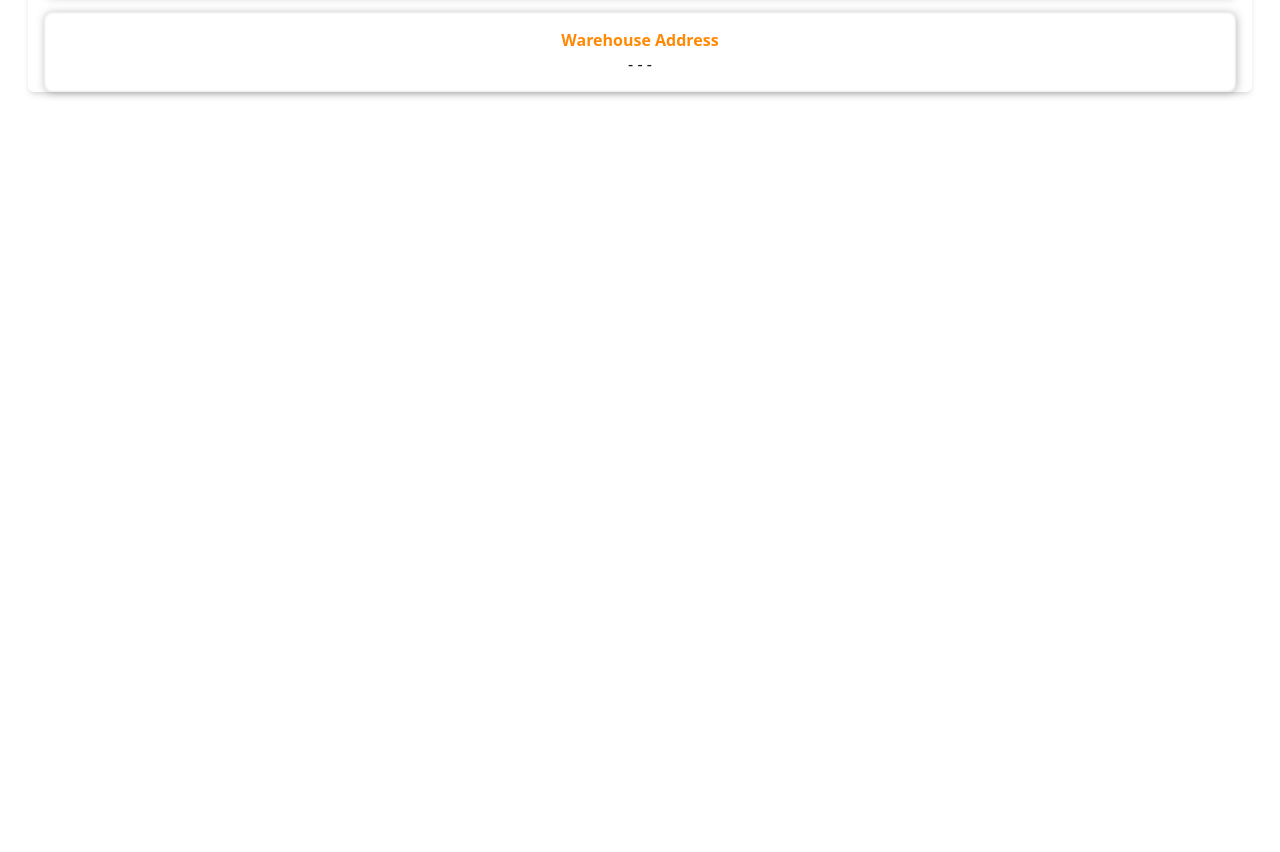
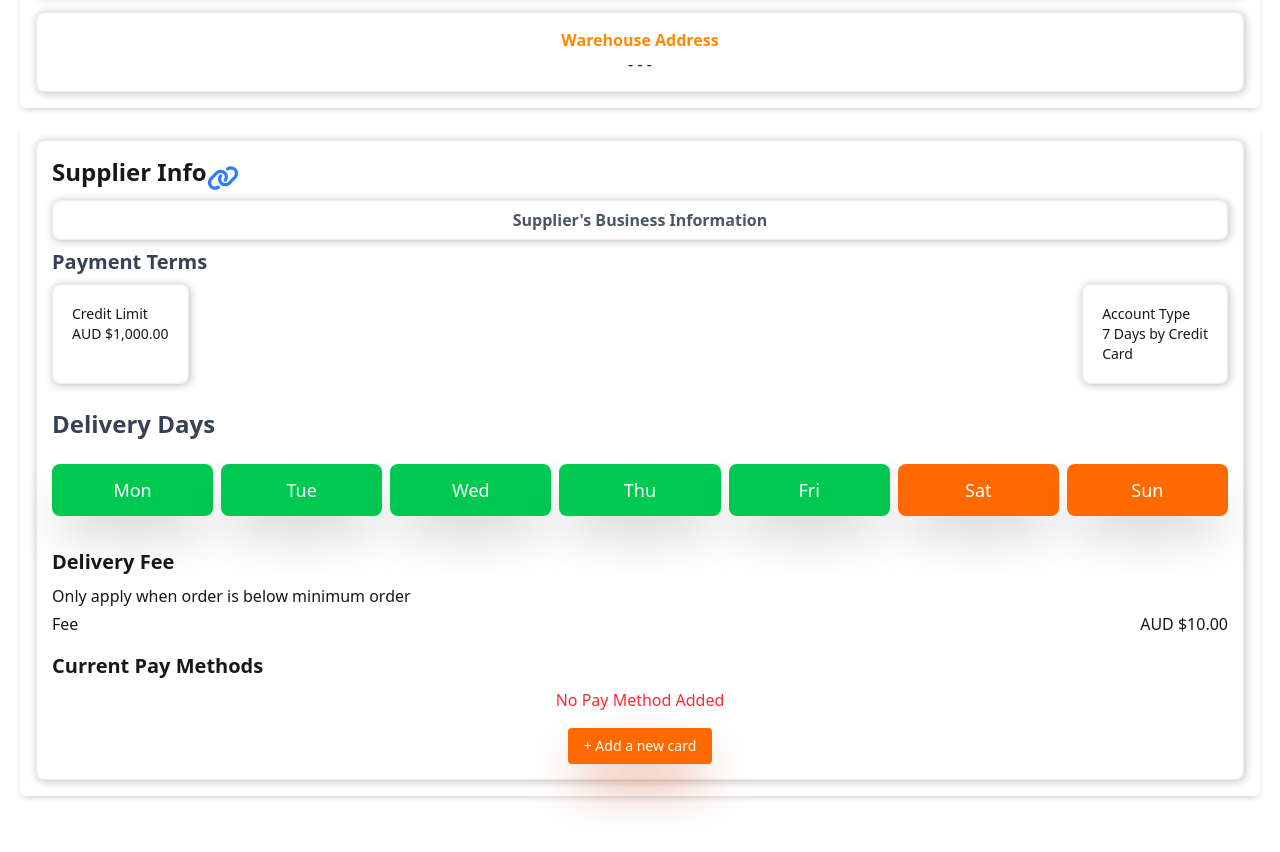
Before and after one commit to OrdersPlus/Chef-Mobile-React, a React (Vite) app: page /suppliers/details in a window 1280 px wide. Shown: the part 900-1752 px from the top of the page. Before the commit the page ends 1184 px from the top, so only its background shows below. Built offline with nearby package versions, Linux system fonts and the light colour scheme; some icons are missing.

Commit message:
supplier part completed

```diff
--- a/src/components/suppliers/ProductListButton.jsx
+++ b/src/components/suppliers/ProductListButton.jsx
@@ -50,7 +50,8 @@ const ProductListButton = () => {
 
           {/* Dropdown Menu */}
           {mobileOpen && (
-            <div className="absolute top-full -right-5 bg-white shadow-lg rounded-lg  pr-0  w-[350px] mt-2 z-10 grid grid-cols-2 gap-1">
+
+            <div className="absolute top-full -right-5 bg-white shadow-lg rounded-lg  pr-0  w-[380px] mt-2 z-10 p-4 grid grid-cols-2 gap-1">
               <button className="text-left px-4 py-2 border-2 border-orange-500 text-orange-500 rounded-md hover:bg-orange-500 hover:text-white flex items-center gap-2 focus:outline-none">
                 <FiMenu className="text-orange-500 text-xl" />
                 <span>Standard Prices</span>
--- a/src/components/suppliers/ProductListTable.jsx
+++ b/src/components/suppliers/ProductListTable.jsx
@@ -14,8 +14,8 @@ const ProductListTable = ({ handleModalOpen }) => {
                 }}>
                     <tr>
                       <th scope="col"  className="px-6 py-3 text-left text-orange-500  tracking-wider whitespace-nowrap"></th>
-                      <th scope="col"  className="px-6 py-3 text-left   tracking-wider whitespace-nowrap">SKU</th>
-                      <th scope="col"  className="px-6 py-3 text-left tracking-wider whitespace-nowrap">Product</th>
+                      <th scope="col"  className="px-6 py-3 text-left   tracking-wider text-orange-500 whitespace-nowrap">SKU</th>
+                      <th scope="col"  className="px-6 py-3 text-left tracking-wider text-orange-500 whitespace-nowrap">Product</th>
                       <th scope="col"  className="px-6 py-3 text-left text-orange-500  tracking-wider whitespace-nowrap">Description</th>
                       <th scope="col"  className="px-6 py-3 text-left text-orange-500  tracking-wider whitespace-nowrap">Sub Category</th>
                       <th scope="col"  className="px-6 py-3 text-left text-orange-500  tracking-wider whitespace-nowrap">Unit Price</th>
--- a/src/components/suppliers/SupplierDetailsBody.jsx
+++ b/src/components/suppliers/SupplierDetailsBody.jsx
@@ -2,9 +2,9 @@ import React from 'react'
 
 const SupplierDetailsBody = () => {
   return (
-    <div className='m-4 rounded-md bg-white shadow-md space-y-4 mb-2 mt-3'>
+    <div className='m-2 rounded-md bg-white shadow-md space-y-4 mb-2 mt-3'>
    {/* Supplier Info Cards */}
-        <div className="space-y-4 pt-4 m-4">
+        <div className="space-y-4 pt-4 pb-4  m-4">
           {[
             { label: "Company Name", value: "ABC Meat & Poultry" },
             { label: "Trading Name", value: "Damen" },
@@ -24,6 +24,7 @@ const SupplierDetailsBody = () => {
             </div>
           ))}
         </div>
+
 </div>
 
   )
--- /dev/null
+++ b/src/components/suppliers/SupplierDetailsCard.jsx
@@ -0,0 +1,99 @@
+import React, { useState } from 'react';
+import { FaLink } from "react-icons/fa6";
+import SupplierDetailsModal from './SupplierDetailsModal';
+const SupplierDetailsCard = () => {
+   // State to manage modal visibility
+  const [isModalOpen, setIsModalOpen] = useState(false);
+
+  const toggleModal = () => {
+    setIsModalOpen(!isModalOpen); // Toggle the modal visibility
+  };
+  return (
+
+    <div className='m-2 p-4 rounded-md bg-white shadow-md space-y-4 mb-2 mt-3'>
+          <div className="bg-white p-4 rounded-lg shadow"
+              style={{ boxShadow: 'inset 0px 0px 3px #d1d1d1, 1px 1px 8px #54545466' }}>
+<div className="flex  items-center">
+        <h2 className="text-xl sm:text-2xl font-bold mb-3">Supplier Info</h2>
+        <FaLink className="text-blue-500"
+        size="2em" />
+
+
+      </div>
+      <div className="flex flex-col mb-2 justify-between items-center bg-white p-2 rounded-lg shadow"
+              style={{ boxShadow: 'inset 0px 0px 3px #d1d1d1, 1px 1px 8px #54545466' }}>
+                <span className="font-semibold text-gray-600">Supplier's Business Information</span>
+              </div>
+
+      {/* Payment Terms Section */}
+
+      <div className="mb-6 ">
+        <h3 className="text-xl font-semibold text-gray-700 ">Payment Terms</h3>
+        <div className="mt-2 flex justify-between">
+          <div className="flex  flex-col items-between text-sm text-gray-600bg-white p-5 rounded-lg shadow"
+              style={{ boxShadow: 'inset 0px 0px 3px #d1d1d1, 1px 1px 8px #54545466' }}>
+            <span className="font-medium">Credit Limit</span>
+            <span>AUD $1,000.00</span>
+          </div>
+          <div className="flex flex-col justify-between text-sm text-gray-600bg-white p-5 rounded-lg shadow"
+              style={{ boxShadow: 'inset 0px 0px 3px #d1d1d1, 1px 1px 8px #54545466' }}>
+            <span className="font-medium">Account Type</span>
+            <span>7 Days by Credit <br />   Card</span>
+          </div>
+        </div>
+      </div>
+      {/* Delivery Days Section */}
+
+       <div className="mb-8">
+        <h3 className="text-2xl font-semibold text-gray-700">Delivery Days</h3>
+        <div className="grid grid-cols-5 sm:grid-cols-4 lg:grid-cols-7 gap-2 mt-6">
+          <button className="bg-green-500 text-white text-lg rounded-lg float-left  py-3 shadow-2xl  ">Mon</button>
+          <button className="bg-green-500 text-white text-lg rounded-lg float-left  py-3 shadow-2xl">Tue</button>
+          <button className="bg-green-500 text-white text-lg rounded-lg float-left  py-3 shadow-2xl">Wed</button>
+          <button className="bg-green-500 text-white text-lg rounded-lg float-left  py-3 shadow-2xl">Thu</button>
+          <button className="bg-green-500 text-white text-lg rounded-lg py-3 shadow-2xl">Fri</button>
+          <button className="bg-orange-500 text-white text-lg rounded-lg py-3 shadow-2xl">Sat</button>
+          <button className="bg-orange-500 text-white text-lg rounded-lg py-3 shadow-2xl">Sun</button>
+        </div>
+      </div>
+
+      {/* Delivery Fee Section */}
+      <div className="mt-4">
+        <h3 className="text-lg sm:text-xl font-semibold">Delivery Fee</h3>
+        <div className="mt-2">
+          <p className="text-sm sm:text-base">Only apply when order is below minimum order</p>
+          <div className="flex justify-between text-sm sm:text-base mt-1">
+            <span className="font-medium">Fee</span>
+            <span>AUD $10.00</span>
+          </div>
+        </div>
+      </div>
+
+      {/* Pay Methods Section */}
+      <div className="mt-4">
+        <h3 className="text-lg sm:text-xl font-semibold">Current Pay Methods</h3>
+        <div className="mt-2 text-center">
+          <p className="text-red-500 text-sm sm:text-base mb-2">No Pay Method Added</p>
+          {/* <button className="bg-orange-500 hover:bg-orange-700 text-white px-4 py-2 rounded text-sm shadow-2xl shadow-orange-700">+ Add a new card</button> */}
+        {/* Button to Open Modal */}
+        <div className="mt-4">
+          <button
+            onClick={toggleModal}
+            className="bg-orange-500 hover:bg-orange-700 text-white px-4 py-2 rounded text-sm shadow-2xl shadow-orange-700"
+          >
+            + Add a new card
+          </button>
+        </div>
+      </div>
+
+      {/* SupplierDetailsModal component */}
+      <SupplierDetailsModal isOpen={isModalOpen} toggleModal={toggleModal} />
+        </div>
+      </div>
+        </div>
+
+
+  )
+}
+
+export default SupplierDetailsCard;
--- /dev/null
+++ b/src/components/suppliers/SupplierDetailsModal.jsx
@@ -0,0 +1,111 @@
+
+import React, { useState } from "react";
+const SupplierDetailsModal = ({ isOpen, toggleModal }) => {
+ return (
+    <>
+      {isOpen && (
+        <div style={{ backgroundColor: 'rgba(0, 0, 0, 0.5)' }}
+      className="fixed inset-0 bg-gray-500 bg-opacity-60 flex items-center justify-center z-100">
+          <div className="bg-white rounded-lg pt-3 p-3 relative w-11/12 sm:w-96">
+            <h3 className="text-2xl font-semibold text-gray-700 mb-4">
+              Add New Payment Card
+            </h3>
+            <form>
+              <div className="mb-4">
+                <label
+                  htmlFor="cardNumber"
+                  className="block text-gray-700 text-sm font-medium"
+                >
+                  Card Number:
+                </label>
+                <input
+                  id="cardNumber"
+                  type="text"
+                  className="w-full px-4 py-2 text-gray-600 border-2 border-white rounded-lg inset-shadow-sm shadow-xl/30 focus:outline-none focus:ring-2 focus:ring-orange-500 mb-4 shadow-gray-400"
+                  placeholder="Enter Card Number"
+                />
+              </div>
+
+              <div className="grid grid-cols-2 gap-4 mb-4">
+                <div>
+                  <label
+                    htmlFor="expDate"
+                    className="block text-gray-700 text-sm font-medium"
+                  >
+                    Exp Date:
+                  </label>
+                  <input
+                    id="expDate"
+                    type="text"
+                    className="w-full px-4 py-2 text-gray-600 border-2 border-white rounded-lg inset-shadow-sm shadow-xl/30 focus:outline-none focus:ring-2 focus:ring-orange-500 mb-4 shadow-gray-400"
+                    placeholder="eg. 08/24"
+                  />
+                </div>
+
+                <div>
+                  <label
+                    htmlFor="ctv"
+                    className="block text-gray-700 text-sm font-medium"
+                  >
+                    CTV:
+                  </label>
+                  <input
+                    id="ctv"
+                    type="text"
+                    className="w-full px-4 py-2 text-gray-600 border-2 border-white rounded-lg inset-shadow-sm shadow-xl/30 focus:outline-none focus:ring-2 focus:ring-orange-500 mb-4 shadow-gray-400"
+                    placeholder="eg. 001"
+                  />
+                </div>
+              </div>
+<div className="flex justify-center items-center">
+ <button
+                type="submit"
+                className="bg-blue-500  text-white px-4 py-2 rounded text-sm shadow-2xl shadow-blue-700 "
+              >
+                Save Card
+              </button>
+</div>
+
+            </form>
+
+            {/* Close Button */}
+            <button
+              onClick={toggleModal}
+              className="absolute top-4 right-4 z-10 border-2 border-gray-200 rounded-full text-gray-600 hover:text-gray-900"
+            >
+          <svg xmlns="http://www.w3.org/2000/svg" className="h-6 w-6" fill="none" viewBox="0 0 24 24" stroke="currentColor">
+            <path strokeLinecap="round" strokeLinejoin="round" strokeWidth="2" d="M6 18L18 6M6 6l12 12"></path>
+          </svg>
+            </button>
+          </div>
+        </div>
+      )}
+    </>
+  );
+};
+
+// Main Component
+const PaymentForm = () => {
+  const [isModalOpen, setIsModalOpen] = useState(false);
+
+  const toggleModal = () => {
+    setIsModalOpen(!isModalOpen);
+  };
+
+  return (
+    <div >
+      {/* Button to open modal */}
+      <button
+        onClick={toggleModal}
+        className="bg-orange-500 hover:bg-orange-700 text-white px-4 py-2 rounded text-sm shadow-2xl shadow-orange-700"
+      >
+        + Add a new card
+      </button>
+
+      {/* Modal Component */}
+      <PaymentModal isOpen={isModalOpen} toggleModal={toggleModal} />
+    </div>
+  );
+}
+
+export default SupplierDetailsModal
--- a/src/pages/suppliers/SupplierDetails.jsx
+++ b/src/pages/suppliers/SupplierDetails.jsx
@@ -1,6 +1,8 @@
 import CommonMainAction from "../../components/suppliers/CommonMainAction";
 import SupplierDetailsBody from "../../components/suppliers/SupplierDetailsBody";
+import SupplierDetailsCard from "../../components/suppliers/SupplierDetailsCard";
 
+import { FaLink } from "react-icons/fa6"
 export const SupplierDetails = () => {
   return (
     <>
@@ -14,6 +16,9 @@ export const SupplierDetails = () => {
           </div>
         </div>
         <SupplierDetailsBody />
+        <SupplierDetailsCard />
+
+
       </div>
     </>
   );
```
Also changed, not shown: src/components/suppliers/SuppliersHomeModal.jsx (+12 -9 lines), src/components/suppliers/SuppliersHomeTable.jsx (+13 -13 lines).
